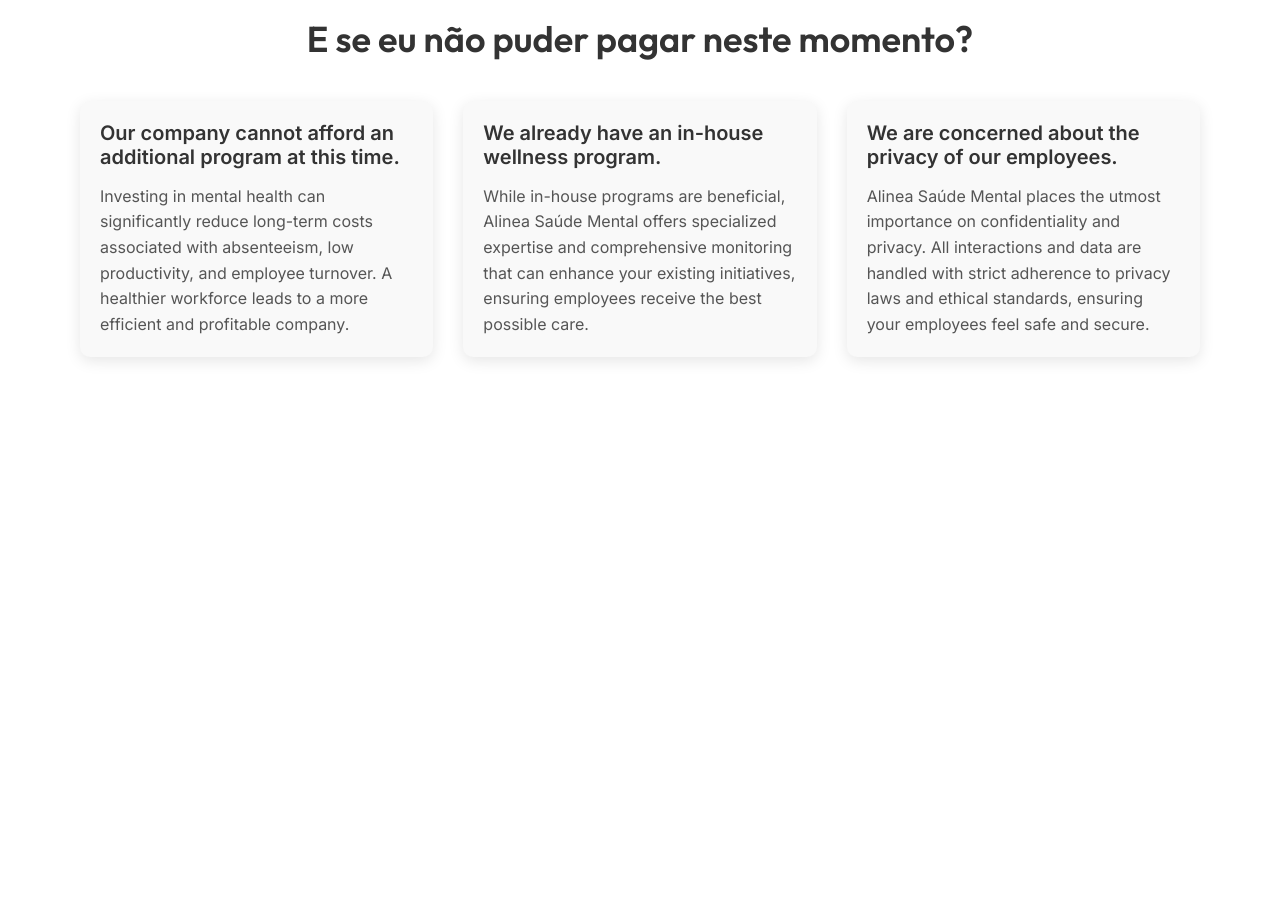
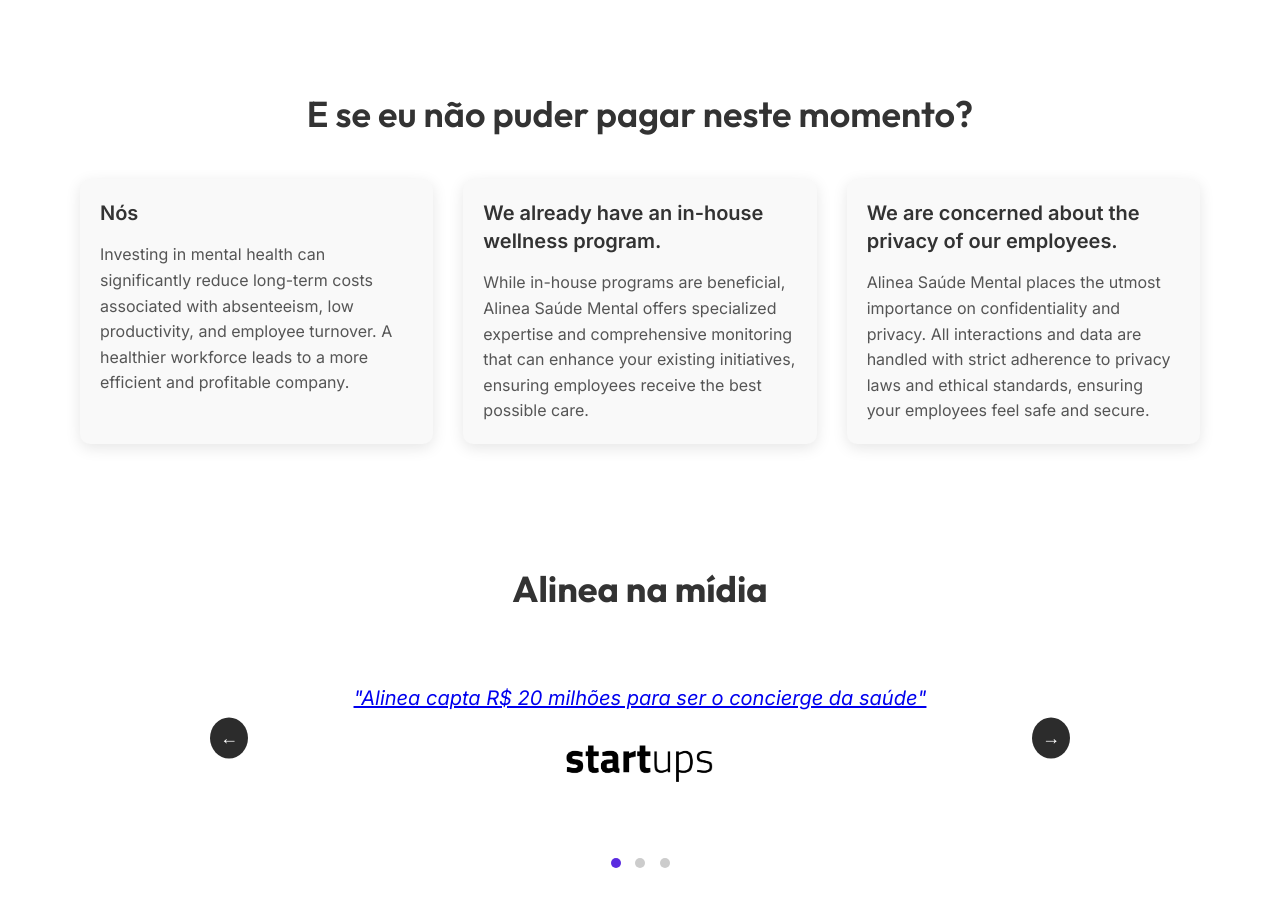
Before and after one commit to thomazstanislauki/test_alinea, a plain HTML site: page index.html in a window 1280 px wide. Shown: the part 1900-2800 px from the top of the page. Before the commit the page ends 2377 px from the top, so only its background shows below. Drawn offline with Linux system fonts and the light colour scheme.

Commit message:
logo and news

```diff
--- a/index.html
+++ b/index.html
@@ -32,7 +32,7 @@
 
         <!-- Logos Section -->
         <section class="clients-section">
-            <p>Clientes |<span class="covered"> +5 mil vidas</span> sob nossos cuidados</p>
+            <p><span class="covered"> +5 mil vidas</span> sob nossos cuidados</p>
             <div class="clients-logos-wrapper">
                 <div class="clients-logos">
                     <div class="logo-item"><img src="assets/logo_bwg.png" alt="Cliente 1"></div>
@@ -81,11 +81,15 @@
                     <img src="feature2.jpg" alt="Imagem 2">
                 </div>
             </div>
+
+
+
+            <!-- FAQ section -->
         <section class="faq-section">
             <h2>E se eu não puder pagar neste momento?</h2>
             <div class="faq-container">
                 <div class="faq-item">
-                    <h3>Our company cannot afford an additional program at this time.</h3>
+                    <h3>Nós </h3>
                     <p>Investing in mental health can significantly reduce long-term costs associated with absenteeism, low productivity, and employee turnover. A healthier workforce leads to a more efficient and profitable company.</p>
                 </div>
                 <div class="faq-item">
@@ -98,6 +102,54 @@
                 </div>
             </div>
         </section>
+
+
+
+        <!-- News section -->
+        <section class="news-section">
+            <h2>Alinea na mídia</h2>
+            <div class="news-carousel">
+                <button class="prev-btn">&larr;</button>
+
+                <div class="news-slide">
+                    <blockquote class="news-quote">
+                        <a href="https://pipelinevalor.globo.com/startups/noticia/alinea-capta-r-20-milhoes-para-ser-o-concierge-da-saude.ghtml" target="_blank" rel="noopener noreferrer">
+                            "Alinea capta R$ 20 milhões para ser o concierge da saúde"
+                        </a>
+                    </blockquote>
+                    <div class="news-logo">
+                        <img src="assets/logo_startups.webp" alt="Startups">
+                    </div>
+                </div>
+
+                <div class="news-slide">
+                    <blockquote class="news-quote">
+                        "A Alinea contribui para o bem-estar dos colaboradores com soluções de saúde emocional que aumentam a produtividade."
+                    </blockquote>
+                    <div class="news-logo">
+                        <img src="assets/medicina_logo.png" alt="Medicina S/A">
+                    </div>
+                </div>
+
+                <div class="news-slide">
+                    <blockquote class="news-quote">
+                        "Com programas de saúde mental personalizados, a Alinea foi destaque na Forbes por sua abordagem inovadora."
+                    </blockquote>
+                    <div class="news-logo">
+                        <img src="assets/forbes-logo.png" alt="Forbes">
+                    </div>
+                </div>
+
+                <button class="next-btn">&rarr;</button>
+            </div>
+            <div class="carousel-indicators">
+                <span class="indicator" data-slide="0"></span>
+                <span class="indicator" data-slide="1"></span>
+                <span class="indicator" data-slide="2"></span>
+            </div>
+        </section>
+
+
     </main>
 
     <script src="scripts.js"></script>
--- a/scripts.js
+++ b/scripts.js
@@ -36,3 +36,38 @@ function autoScrollLogos() {
 cloneLogos();
 // Inicia a rolagem automática
 autoScrollLogos();
+
+const slides = document.querySelectorAll('.news-slide');
+const indicators = document.querySelectorAll('.indicator');
+let currentSlide = 0;
+
+function showSlide(index) {
+    slides.forEach((slide, i) => {
+        slide.classList.remove('active');
+        indicators[i].classList.remove('active');
+        if (i === index) {
+            slide.classList.add('active');
+            indicators[i].classList.add('active');
+        }
+    });
+}
+
+document.querySelector('.next-btn').addEventListener('click', () => {
+    currentSlide = (currentSlide + 1) % slides.length;
+    showSlide(currentSlide);
+});
+
+document.querySelector('.prev-btn').addEventListener('click', () => {
+    currentSlide = (currentSlide - 1 + slides.length) % slides.length;
+    showSlide(currentSlide);
+});
+
+indicators.forEach((indicator, i) => {
+    indicator.addEventListener('click', () => {
+        showSlide(i);
+        currentSlide = i;
+    });
+});
+
+// Iniciar com o primeiro slide ativo
+showSlide(currentSlide);
--- a/styles.css
+++ b/styles.css
@@ -7,6 +7,7 @@
 body {
     color: #333;
     font-family: 'Inter';
+    line-height: 1.4; /* Added line-height for Inter font */
 }
 
 header {
@@ -71,6 +72,7 @@ nav {
     font-size: 18px;
     color: #393939;
     font-weight: normal;
+    line-height: 1.5; /* Added line-height for Inter font */
 }
 
 /* Clients Section */
@@ -90,6 +92,7 @@ nav {
 .clients-section p {
     font-size: 16px;
     margin-bottom: 20px;
+    line-height: 1.4; /* Added line-height for Inter font */
 }
 
 .clients-logos-wrapper {
@@ -168,6 +171,7 @@ nav {
     margin-top: 30px; /* Reduced from 60px to 30px to bring the quote closer to the photo */
     font-size: 16px; /* Decreased from 18px to 16px */
     text-shadow: 0px 0px 2px #F2F4F8;
+    line-height: 1.5; /* Added line-height for Inter font */
 }
 
 .testimonial cite {
@@ -178,6 +182,7 @@ nav {
     display: block; /* Ensures the cite is on a new line */
     padding-top: 5px; /* Adds additional space above the cite */
     text-shadow: 0px 0px 2px #F2F4F8;
+    line-height: 1.4; /* Added line-height for Inter font */
 }
 /* Features Section */
 .features-section {
@@ -235,6 +240,7 @@ nav {
 .feature-text p {
     font-size: 16px;
     color: #555;
+    line-height: 1.5; /* Added line-height for Inter font */
 }
 
 /* Responsividade para telas menores */
@@ -315,3 +321,105 @@ nav {
         font-size: 14px;
     }
 }
+
+/* News Section */
+.news-section {
+    padding: 60px 20px;
+    max-width: 900px;
+    margin: 0 auto;
+    text-align: center;
+}
+
+.news-section h2 {
+    font-size: 36px;
+    font-weight: bold;
+    margin-bottom: 30px;
+}
+
+.news-carousel {
+    position: relative;
+    display: flex;
+    align-items: center;
+    justify-content: center;
+}
+
+.news-slide {
+    display: none;
+    flex-direction: column;
+    align-items: center;
+    text-align: center;
+    padding: 40px;
+    transition: opacity 0.5s ease;
+}
+
+.news-slide.active {
+    display: flex;
+    opacity: 1;
+}
+
+.news-quote {
+    font-size: 20px;
+    font-style: italic;
+    color: #555;
+    margin-bottom: 30px;
+}
+
+.news-logo img {
+    max-width: 150px;
+}
+
+button.prev-btn, button.next-btn {
+    background-color: #2C2C2C;
+    color: #fff;
+    font-size: 18px;
+    border: none;
+    padding: 10px;
+    border-radius: 50%;
+    cursor: pointer;
+    position: absolute;
+    top: 50%;
+    transform: translateY(-50%);
+}
+
+button.prev-btn {
+    left: 0;
+}
+
+button.next-btn {
+    right: 0;
+}
+
+.carousel-indicators {
+    margin-top: 20px;
+}
+
+.indicator {
+    display: inline-block;
+    width: 10px;
+    height: 10px;
+    background-color: #ccc;
+    border-radius: 50%;
+    margin: 0 5px;
+    cursor: pointer;
+    transition: background-color 0.3s;
+}
+
+.indicator.active {
+    background-color: #5A2BE0;
+}
+
+/* Responsividade */
+@media (max-width: 768px) {
+    .news-quote {
+        font-size: 16px;
+    }
+
+    .news-logo img {
+        max-width: 100px;
+    }
+
+    button.prev-btn, button.next-btn {
+        font-size: 16px;
+        padding: 8px;
+    }
+}
```
Also changed, not shown: assets/logo_startups.webp (added), assets/medicina_logo.png (added).
